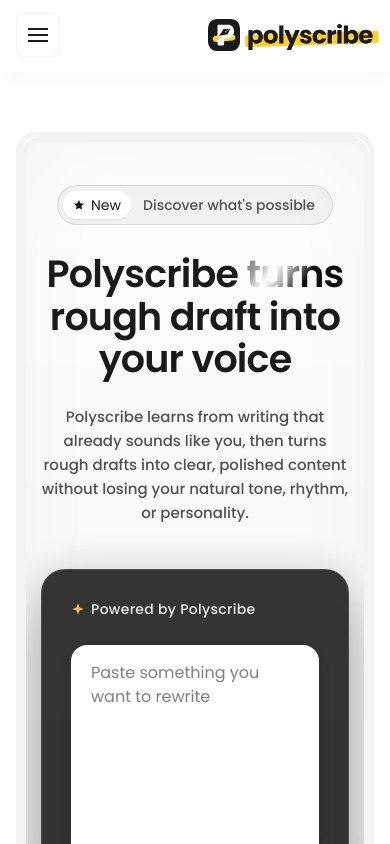
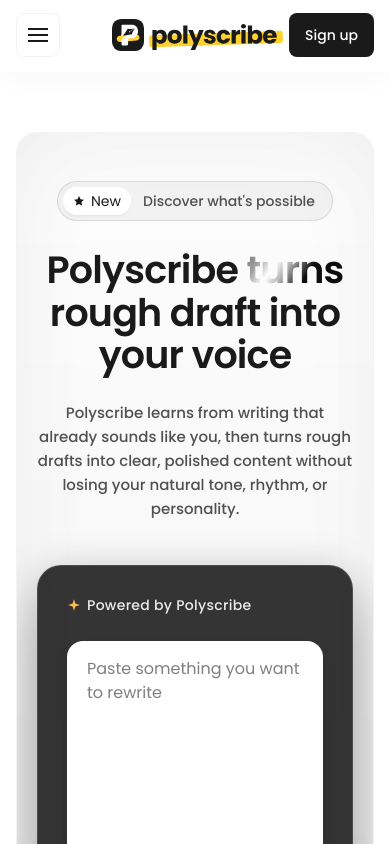
Before and after one commit to festverse/polyscribe-app, a Next.js app: page / in a window 390 px wide. Shown: the top 844 px of the page. Built offline with nearby package versions, Linux system fonts and the light colour scheme.

Commit message:
Refine mobile layout details

```diff
--- a/app/page.tsx
+++ b/app/page.tsx
@@ -60,11 +60,11 @@
 ];
 
 const features = [
-  ["Bypass AI Detection", "Passes GPTZero, Originality.ai, and Turnitin. Every single time.", assets.feature1],
-  ["Match Your Tone", "Formal, witty, blunt, warm - pick a preset and it sticks to it.", assets.feature2],
-  ["Keep Your Facts Straight", "Polyscribe rewrites your phrasing, never your claims.", assets.feature3],
-  ["Every Format Covered", "SEO articles, LinkedIn posts, newsletters, client reports all in one tool.", assets.feature4],
-  ["Unlimited Custom Presets", "Build as many writing styles as you need, and switch in one click.", assets.feature5]
+  ["Bypass AI Detection", "Passes GPTZero, Originality.ai, and Turnitin. Every single time.", assets.feature1, "left-[-6.74%] top-[-12.18%] h-[117.77%] w-[120.18%]"],
+  ["Match Your Tone", "Formal, witty, blunt, warm - pick a preset and it sticks to it.", assets.feature2, "left-[-16.63%] top-[-0.1%] h-[100.01%] w-[130.17%]"],
+  ["Keep Your Facts Straight", "Polyscribe rewrites your phrasing, never your claims.", assets.feature3, "left-0 top-0 h-[106.46%] w-[99.81%]"],
+  ["Every Format Covered", "SEO articles, LinkedIn posts, newsletters, client reports all in one tool.", assets.feature4, "left-[-0.04%] top-0 h-[116.97%] w-[100.07%]"],
+  ["Unlimited Custom Presets", "Build as many writing styles as you need, and switch in one click.", assets.feature5, "left-0 top-[-7.38%] h-[110.24%] w-full"]
 ];
 
 const presets = [
@@ -187,7 +187,7 @@
   return (
     <main className="min-h-screen bg-white font-sans text-ink">
       <header className="fixed inset-x-0 top-0 z-50 h-[72px] border-b border-white/60 bg-white/80 pb-px shadow-header backdrop-blur-[8px] lg:h-[92px]">
-        <nav className="mx-auto flex h-full max-w-[1344px] items-center justify-between px-4 sm:px-6 xl:px-0">
+        <nav className="relative mx-auto flex h-full max-w-[1344px] items-center justify-between px-4 sm:px-6 xl:px-0">
           <button className="flex h-11 w-11 flex-col items-center justify-center gap-1 rounded-lg border border-soft lg:hidden" onClick={() => setMenuOpen(!menuOpen)} aria-label="Toggle menu">
             <span className="h-0.5 w-5 bg-ink" />
             <span className="h-0.5 w-5 bg-ink" />
@@ -200,7 +200,7 @@
               </a>
             ))}
           </div>
-          <a href="#" className="grid grid-cols-[32px_134px] grid-rows-[max-content] items-start md:grid-cols-[41px_171px]" aria-label="Polyscribe home">
+          <a href="#" className="absolute left-1/2 grid -translate-x-1/2 grid-cols-[32px_134px] grid-rows-[max-content] items-start md:grid-cols-[41px_171px] lg:static lg:translate-x-0" aria-label="Polyscribe home">
             <img src={assets.logo} alt="" className="col-start-1 row-start-1 h-8 w-8 md:h-[41px] md:w-[41px]" />
             <img src={assets.wordmark} alt="Polyscribe" className="col-start-2 row-start-1 ml-[5px] mt-[5px] h-[26px] w-[134px] md:ml-[5.86px] md:mt-[6.54px] md:h-[33.454px] md:w-[171.076px]" />
           </a>
@@ -212,7 +212,7 @@
               Sign up
             </a>
           </div>
-          <a className="hidden h-[44px] items-center justify-center rounded-[8px] bg-ink px-5 text-sm font-medium text-white sm:flex lg:hidden" href="#">
+          <a className="flex h-[44px] items-center justify-center rounded-[8px] bg-ink px-4 text-sm font-medium text-white lg:hidden" href="#">
             Sign up
           </a>
         </nav>
@@ -232,9 +232,11 @@
 
       <div className="mx-auto flex w-full max-w-[1318px] flex-col items-center px-4 pt-[88px] sm:px-6 lg:pt-[121px] xl:px-0">
         <section className="w-full max-w-[1138px] pb-[60px] pt-11">
-          <div className="relative mx-auto min-h-[668px] w-full max-w-[1080px] overflow-hidden rounded-[20px] border-[5px] border-solid border-[#f3f3f3] bg-white px-5 py-12 shadow-[inset_0_0_100px_rgba(0,0,0,0.03)] sm:min-h-[846px] sm:px-10 sm:py-14 lg:h-[962px] lg:px-[121px] lg:py-[81px]">
-            <div className="pointer-events-none absolute inset-0 rounded-[inherit] bg-gradient-to-b from-black/[0.01] to-black/[0.04] backdrop-blur-[1px]" />
-            <div className="pointer-events-none absolute inset-0 z-30 rounded-[20px] border-[5px] border-solid border-[#f3f3f3]" />
+          <div className="relative mx-auto min-h-[668px] w-full max-w-[1080px] overflow-hidden rounded-[20px] border border-solid border-[#f3f3f3] bg-white px-5 py-12 shadow-[inset_0_0_100px_rgba(0,0,0,0.03)] sm:min-h-[846px] sm:px-10 sm:py-14 lg:h-[962px] lg:px-[121px] lg:py-[81px]">
+            <div className="pointer-events-none absolute left-[-4px] top-0 h-[calc(100%+2px)] w-[calc(100%+25px)]">
+              <div className="absolute inset-0 bg-gradient-to-b from-black/[0.01] to-black/[0.04] backdrop-blur-[1px]" />
+              <div className="absolute inset-0 rounded-[inherit] shadow-[inset_0_0_100px_rgba(0,0,0,0.03)]" />
+            </div>
             <div className="relative z-10 mx-auto flex w-full max-w-[842px] flex-col items-center">
               <AssetIcon src={assets.heroX} className="absolute left-[-42px] top-[22px] hidden h-[60px] w-[60px] rotate-[-4.6deg] rounded-[18px] lg:flex" iconClassName="h-[28px] w-[28px]" />
               <AssetIcon src={assets.heroGmail} className="absolute left-[-68px] top-[128px] hidden h-[60px] w-[60px] rotate-[-4.6deg] rounded-[18px] lg:flex" iconClassName="h-[27.5px] w-[27.5px]" />
@@ -329,13 +331,13 @@
           </div>
           <div className="flex w-full max-w-[1078px] flex-col gap-5 text-left">
             <div className="grid gap-5 lg:grid-cols-2">
-              {features.slice(0, 2).map(([title, text, image], index) => (
-                <FeatureCard key={title} title={title} text={text} image={image} large imageClassName={index === 0 ? "left-[51px] top-[118px] h-[246px] w-[428px]" : "left-[80px] top-[113px] h-[271px] w-[370px]"} />
+              {features.slice(0, 2).map(([title, text, image, imageInnerClassName], index) => (
+                <FeatureCard key={title} title={title} text={text} image={image} large imageClassName={index === 0 ? "left-1/2 top-[132px] h-[177px] w-[308px] -translate-x-1/2 lg:left-[51px] lg:top-[118px] lg:h-[246px] lg:w-[428px] lg:translate-x-0" : "left-1/2 top-[132px] h-[195px] w-[266px] -translate-x-1/2 lg:left-[80px] lg:top-[113px] lg:h-[271px] lg:w-[370px] lg:translate-x-0"} imageInnerClassName={imageInnerClassName} />
               ))}
             </div>
             <div className="grid gap-5 lg:grid-cols-3">
-              {features.slice(2).map(([title, text, image], index) => (
-                <FeatureCard key={title} title={title} text={text} image={image} imageClassName={["left-[67px] top-[122px] h-[258px] w-[220px]", "left-[64px] top-[123px] h-[257px] w-[192px]", "left-[68px] top-[123px] h-[257px] w-[189px]"][index]} />
+              {features.slice(2).map(([title, text, image, imageInnerClassName], index) => (
+                <FeatureCard key={title} title={title} text={text} image={image} imageClassName={["left-1/2 top-[132px] h-[222px] w-[190px] -translate-x-1/2 lg:left-[67px] lg:top-[122px] lg:h-[258px] lg:w-[220px] lg:translate-x-0", "left-1/2 top-[134px] h-[228px] w-[170px] -translate-x-1/2 lg:left-[64px] lg:top-[123px] lg:h-[257px] lg:w-[192px] lg:translate-x-0", "left-1/2 top-[134px] h-[232px] w-[170px] -translate-x-1/2 lg:left-[68px] lg:top-[123px] lg:h-[257px] lg:w-[189px] lg:translate-x-0"][index]} imageInnerClassName={imageInnerClassName} />
               ))}
             </div>
           </div>
@@ -496,15 +498,15 @@
   );
 }
 
-function FeatureCard({ title, text, image, large = false, imageClassName }: { title: string; text: string; image: string; large?: boolean; imageClassName: string }) {
+function FeatureCard({ title, text, image, large = false, imageClassName, imageInnerClassName }: { title: string; text: string; image: string; large?: boolean; imageClassName: string; imageInnerClassName: string }) {
   return (
     <article className={`relative overflow-hidden rounded-[16px] bg-[#f0ede8] ${large ? "h-[364px] lg:w-[530px]" : "h-[380px] lg:w-[345px]"}`}>
       <div className="absolute left-8 right-8 top-8 flex flex-col gap-2.5">
         <h3 className="text-xl font-semibold leading-7 text-ink">{title}</h3>
         <p className="text-base leading-[22px] text-[#555]">{text}</p>
       </div>
-      <div className={`pointer-events-none absolute max-sm:origin-top-left max-sm:scale-[0.72] ${imageClassName}`}>
-        <img src={image} alt="" className="h-full w-full object-contain" />
+      <div className={`pointer-events-none absolute overflow-hidden ${imageClassName}`}>
+        <img src={image} alt="" className={`absolute max-w-none ${imageInnerClassName}`} />
       </div>
     </article>
   );
```
